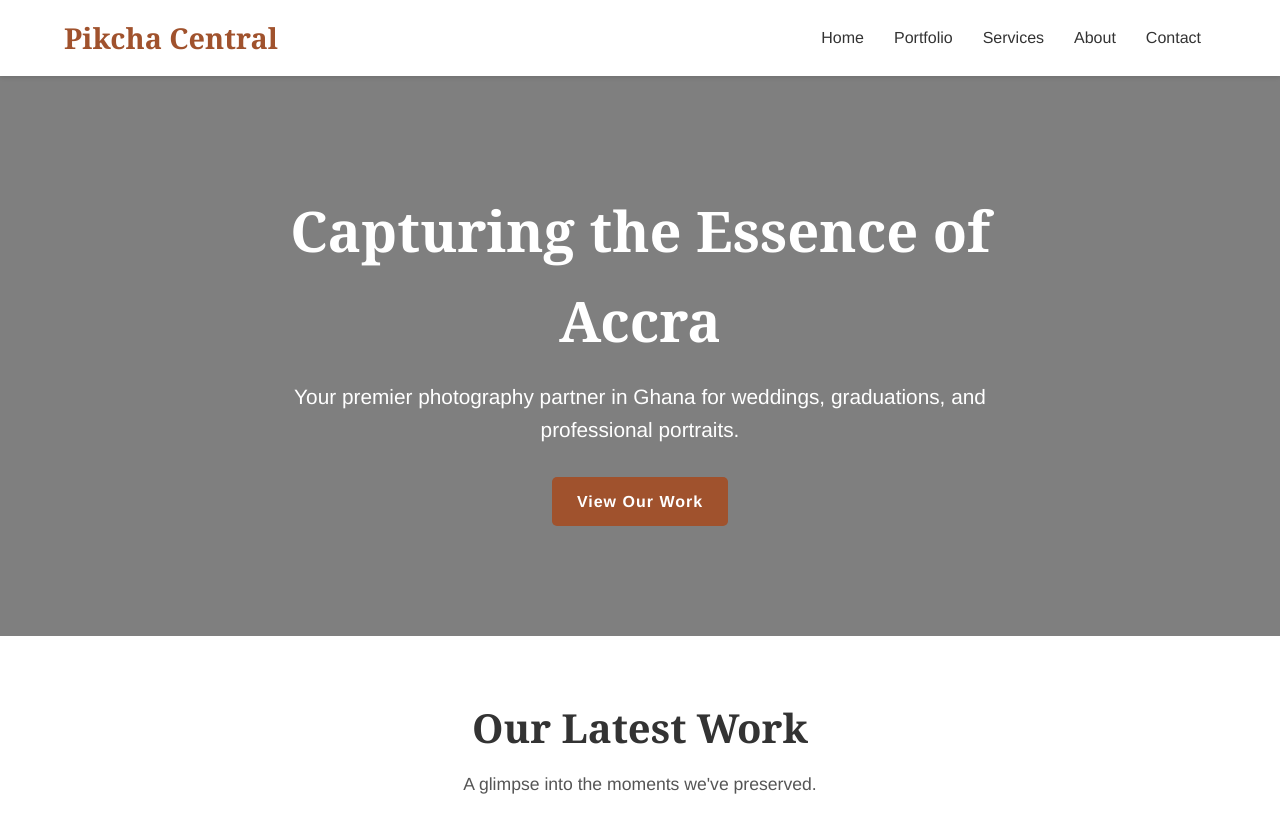
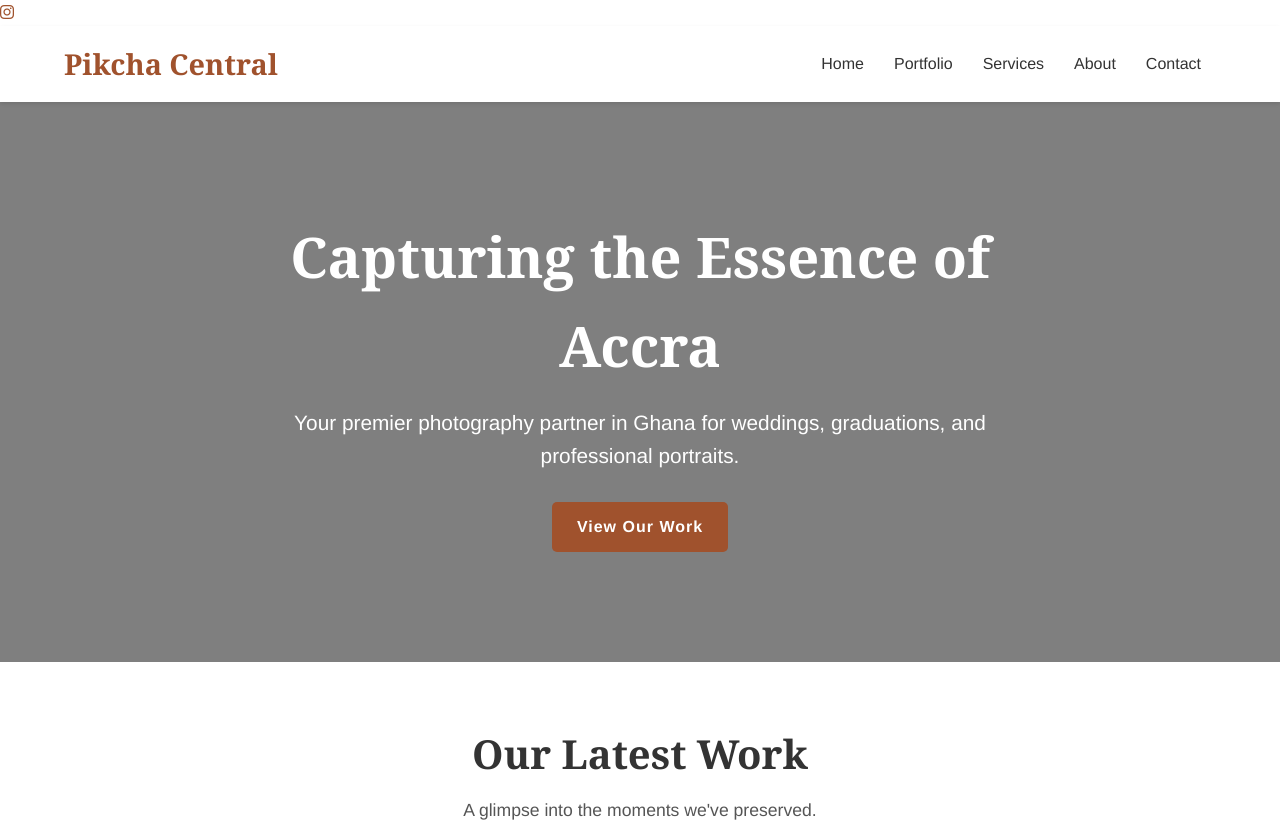
Before and after one commit to Truthg/pikchacentral-site, a plain HTML site: page index.html in a window 1280 px wide. Shown: the top 822 px of the page. Drawn offline with Linux system fonts and the light colour scheme.

Commit message:
Add Instagram link to header
Added Instagram link to the header.

```diff
--- a/index.html
+++ b/index.html
@@ -6,6 +6,7 @@
     <title>Pikcha Central | Photography in Accra, Ghana</title>
     <link rel="stylesheet" href="style.css">
     <link rel="stylesheet" href="https://cdnjs.cloudflare.com/ajax/libs/font-awesome/6.0.0-beta3/css/all.min.css">
+    <a href="https://www.instagram.com/pikcha.central?igsh=MXkwMDhrcXdjczhyNg" target="_blank" aria-label="Instagram"><i class="fab fa-instagram"></i></a>
 </head>
 <body>
 
@@ -109,4 +110,5 @@
 
     <script src="script.js"></script>
 </body>
+
 </html>
```
